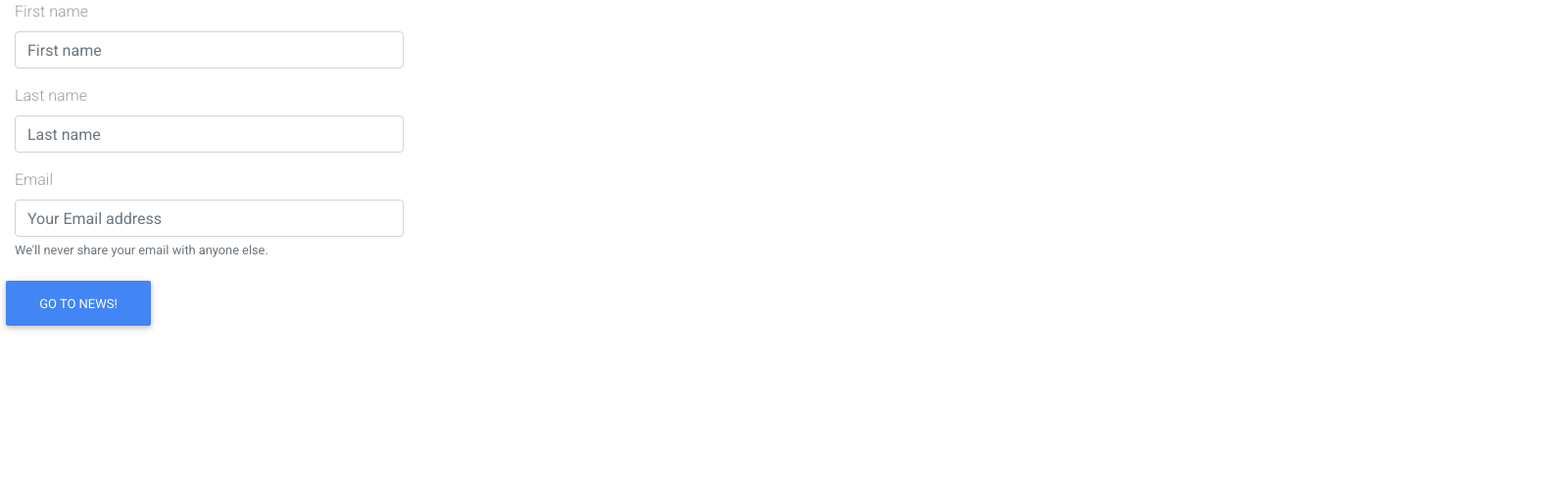
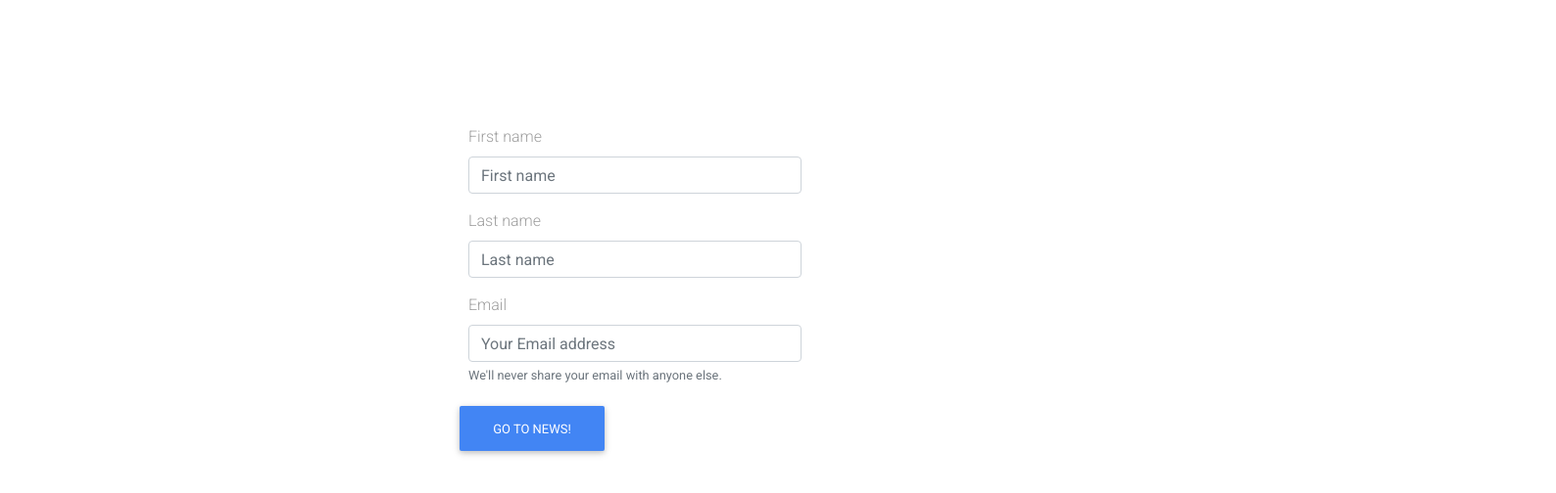
Before and after one commit to AliRahimlou/HackerNews, a React (Create React App) app: page / in a window 1280 px wide. Shown: the top 504 px of the page at 98% size, 1588 px wide, since content can reach past the window. Built offline with nearby package versions, Linux system fonts and the light colour scheme.

Commit message:
more  styling

```diff
--- a/src/index.css
+++ b/src/index.css
@@ -12,8 +12,8 @@ code {
     monospace;
 }
 
-.header{
-  text-align: center;
-  font-size: xx-large;
-  background: linear-gradient(90deg, rgba(104,82,157,1) 0%, rgba(8,8,9,1) 100%, rgba(0,212,255,1) 100%);
+.signIn{
+  width: 100%!important;
+  margin: 10% 35% 20%!important;
+
 }
--- a/src/pages/signin.js
+++ b/src/pages/signin.js
@@ -1,5 +1,5 @@
 import React from "react";
-import { MDBCol, MDBBtn } from "mdbreact";
+import { MDBCol, MDBBtn, MDBContainer } from "mdbreact";
 // import HomeButton from '../components/homebutton'
 import { withRouter } from 'react-router-dom'
 
@@ -35,6 +35,8 @@ class signIn extends React.Component {
   render() {
 
     return (
+        <MDBContainer className= "signIn">
+
       <div>
         <form
           className="needs-validation"
@@ -115,6 +117,7 @@ class signIn extends React.Component {
 
         </form>
       </div>
+      </MDBContainer>
     );
   }
 }
```
Also changed, not shown: src/components/homebutton.js (deleted, +0 -18 lines), src/pages/home.js (+11 -12 lines).
